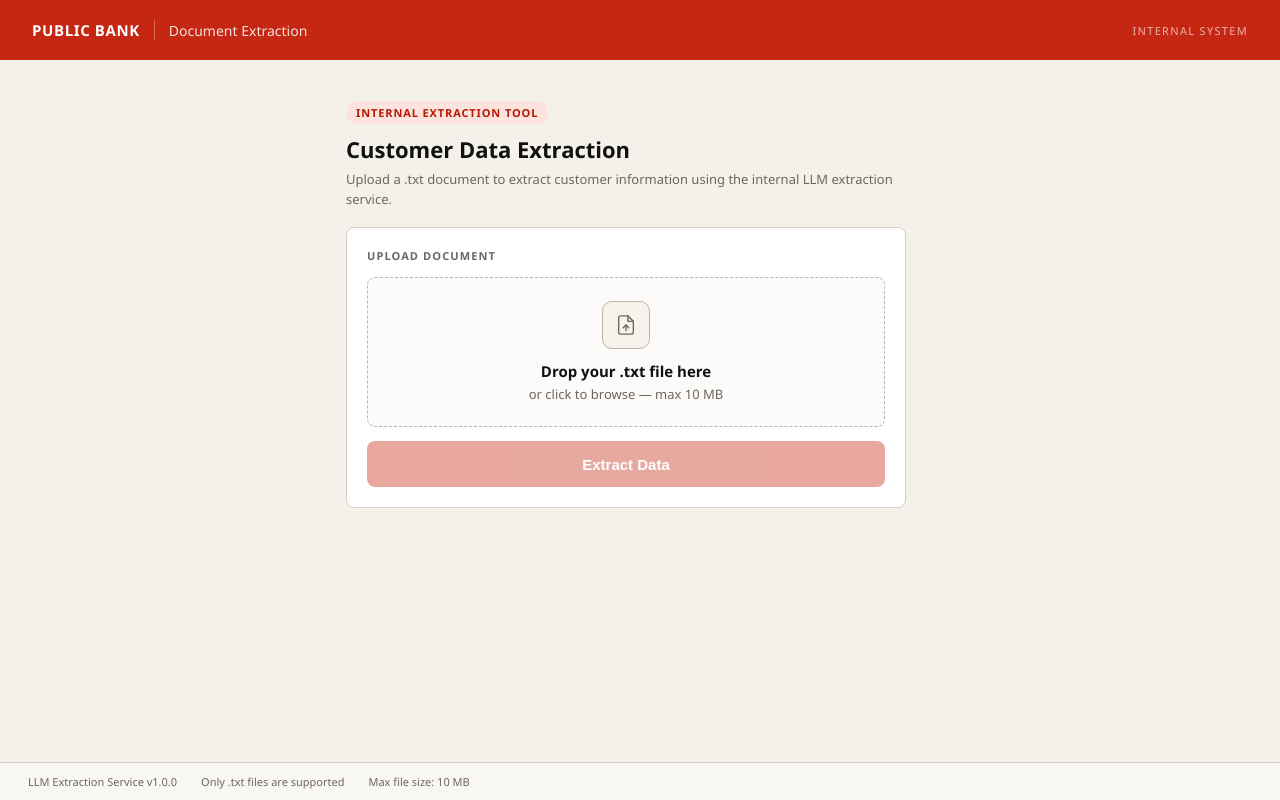
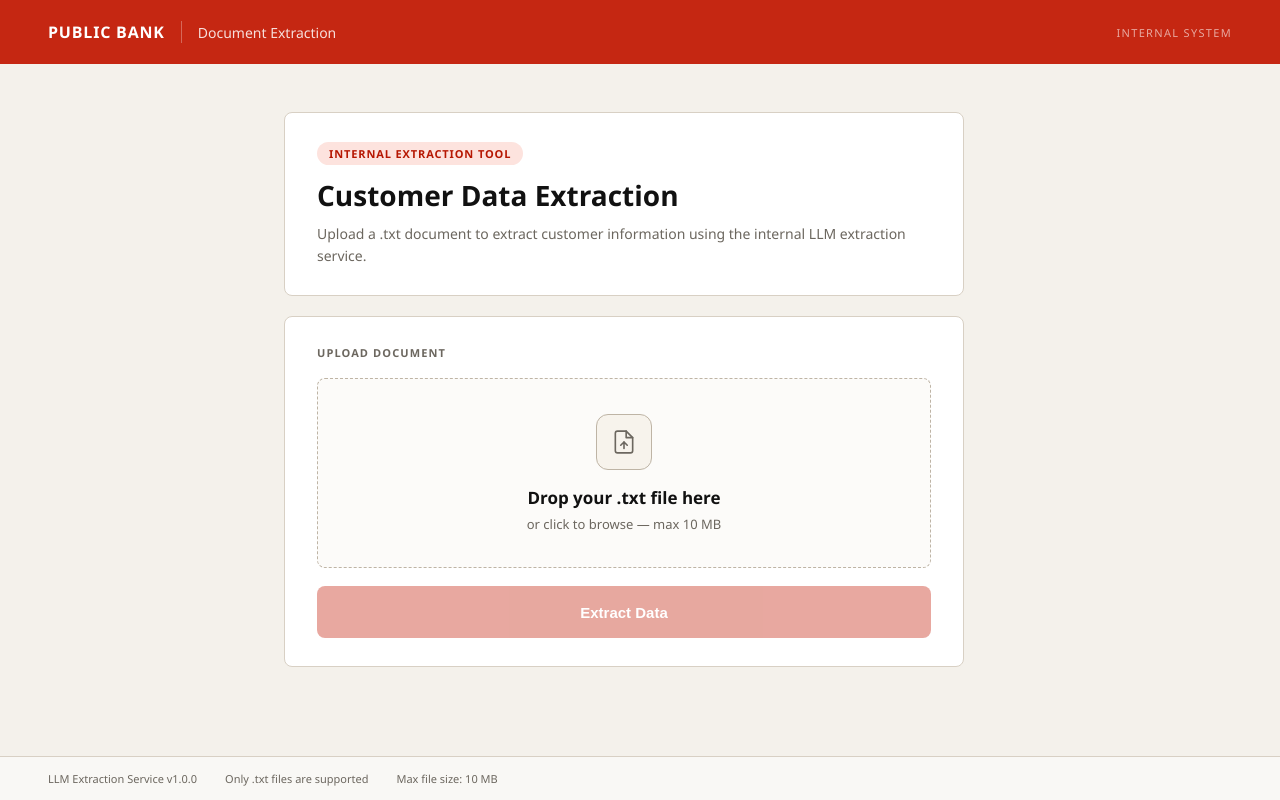
Before and after one commit to heyitssyakirrr/txt-extraction-using-llm, a FastAPI app: page / in a window 1280 px wide. Run offline with FastAPI, Linux system fonts and the light colour scheme.

Commit message:
UI_update

```diff
--- a/app/static/style.css
+++ b/app/static/style.css
@@ -34,31 +34,31 @@ body {
 
 /* TOPBAR */
 .topbar {
-    height: 60px;
+    height: 64px;
     background: var(--pb-red);
     color: #fff;
     display: flex;
     align-items: center;
     justify-content: space-between;
-    padding: 0 32px;
+    padding: 0 48px;
     flex-shrink: 0;
 }
 
 .topbar-left {
     display: flex;
     align-items: center;
-    gap: 14px;
+    gap: 16px;
 }
 
 .topbar-brand {
-    font-size: 15px;
+    font-size: 16px;
     font-weight: 700;
-    letter-spacing: 0.04em;
+    letter-spacing: 0.05em;
 }
 
 .topbar-divider {
     width: 1px;
-    height: 20px;
+    height: 22px;
     background: rgba(255,255,255,0.3);
 }
 
@@ -71,39 +71,44 @@ body {
     font-size: 11px;
     letter-spacing: 0.12em;
     text-transform: uppercase;
-    color: rgba(255,255,255,0.65);
+    color: rgba(255,255,255,0.6);
 }
 
-/* PAGE */
+/* PAGE LAYOUT */
 .page-container {
     flex: 1;
     display: flex;
     align-items: flex-start;
     justify-content: center;
-    padding: 40px 32px;
-    gap: 28px;
-    transition: justify-content 0.4s ease;
+    padding: 48px 48px;
+    gap: 32px;
 }
 
-/* UPLOAD PANEL — centered by default, shifts left after extract */
+/* UPLOAD PANEL */
 .upload-panel {
     width: 100%;
-    max-width: 560px;
+    max-width: 680px;
+    display: flex;
+    flex-direction: column;
+    gap: 20px;
     transition: max-width 0.4s ease;
 }
 
-/* When results are shown, shrink upload panel */
 .page-container.has-results .upload-panel {
-    max-width: 480px;
+    max-width: 620px;
 }
 
+/* HEADER CARD */
 .panel-header {
-    margin-bottom: 18px;
+    background: var(--pb-surface);
+    border: 1px solid var(--pb-border);
+    border-radius: var(--radius);
+    padding: 28px 32px;
 }
 
 .hero-badge {
     display: inline-flex;
-    padding: 4px 10px;
+    padding: 4px 12px;
     border-radius: 999px;
     background: #fde3de;
     color: var(--pb-red-dark);
@@ -111,31 +116,33 @@ body {
     font-weight: 700;
     letter-spacing: 0.08em;
     text-transform: uppercase;
-    margin-bottom: 10px;
+    margin-bottom: 14px;
 }
 
 .page-title {
-    margin: 0 0 6px;
-    font-size: 22px;
+    margin: 0 0 10px;
+    font-size: 28px;
     font-weight: 700;
     color: #111;
+    line-height: 1.2;
 }
 
 .page-subtitle {
     margin: 0;
-    font-size: 13px;
+    font-size: 14px;
     color: var(--pb-muted);
-    line-height: 1.5;
+    line-height: 1.6;
 }
 
+/* UPLOAD CARD */
 .upload-card {
     background: var(--pb-surface);
     border: 1px solid var(--pb-border);
     border-radius: var(--radius);
-    padding: 20px;
+    padding: 28px 32px;
     display: flex;
     flex-direction: column;
-    gap: 14px;
+    gap: 18px;
 }
 
 .section-label {
@@ -151,7 +158,7 @@ body {
     position: relative;
     border: 1.5px dashed var(--pb-border-dark);
     border-radius: var(--radius);
-    min-height: 150px;
+    min-height: 190px;
     display: flex;
     flex-direction: column;
     align-items: center;
@@ -159,7 +166,7 @@ body {
     background: #fcfbf9;
     text-align: center;
     cursor: pointer;
-    padding: 20px;
+    padding: 32px 24px;
     transition: border-color 0.15s, background 0.15s;
 }
 
@@ -179,28 +186,28 @@ body {
 }
 
 .drop-icon {
-    width: 48px;
-    height: 48px;
+    width: 56px;
+    height: 56px;
     border: 1.5px solid var(--pb-border-dark);
-    border-radius: 10px;
+    border-radius: 12px;
     display: flex;
     align-items: center;
     justify-content: center;
     background: #f7f3ec;
-    margin-bottom: 12px;
+    margin-bottom: 16px;
 }
 
 .drop-icon svg {
-    width: 22px;
-    height: 22px;
+    width: 26px;
+    height: 26px;
     stroke: var(--pb-muted);
 }
 
 .drop-title {
-    font-size: 15px;
+    font-size: 17px;
     font-weight: 700;
     color: #111;
-    margin-bottom: 4px;
+    margin-bottom: 6px;
 }
 
 .drop-hint {
@@ -294,7 +301,7 @@ body {
     border-radius: var(--radius);
     background: var(--pb-red);
     color: #fff;
-    height: 46px;
+    height: 52px;
     font-size: 15px;
     font-weight: 700;
     cursor: pointer;
@@ -412,31 +418,34 @@ body {
 /* FOOTER */
 .page-footer {
     border-top: 1px solid var(--pb-border);
-    padding: 0 28px;
-    height: 38px;
+    padding: 0 48px;
+    height: 44px;
     font-size: 11px;
     color: var(--pb-muted);
     display: flex;
     align-items: center;
-    gap: 24px;
+    gap: 28px;
     flex-shrink: 0;
-    background: rgba(255,255,255,0.4);
+    background: rgba(255,255,255,0.5);
 }
 
 /* RESPONSIVE */
-@media (max-width: 768px) {
+@media (max-width: 900px) {
     .page-container {
         flex-direction: column;
         align-items: center;
-        padding: 24px 16px;
+        padding: 32px 24px;
     }
 
+    .upload-panel,
     .page-container.has-results .upload-panel {
         max-width: 100%;
     }
 
     .page-container.has-results .results-panel {
         width: 100%;
+        opacity: 1;
+        overflow: visible;
     }
 
     .results-card {
--- a/app/templates/index.html
+++ b/app/templates/index.html
@@ -21,7 +21,7 @@
 
     <main class="page-container" id="pageContainer">
 
-        <!-- LEFT: Upload (centered before extract, shifts left after) -->
+        <!-- LEFT: Upload -->
         <section class="upload-panel">
             <div class="panel-header">
                 <div class="hero-badge">Internal Extraction Tool</div>
@@ -85,7 +85,7 @@
                     <span id="submitLabel">Extract Data</span>
                 </button>
 
-                <button id="resetBtn" class="reset-btn" type="button">
+                <button id="resetBtn" class="reset-btn" type="button" style="display:none;">
                     <svg viewBox="0 0 24 24" fill="none" stroke="currentColor" stroke-width="2" stroke-linecap="round">
                         <polyline points="1 4 1 10 7 10"></polyline>
                         <path d="M3.51 15a9 9 0 1 0 .49-4.5"></path>
@@ -95,10 +95,10 @@
             </div>
         </section>
 
-        <!-- RIGHT: Results (hidden until extract) -->
+        <!-- RIGHT: Results -->
         <section class="results-panel" id="resultsPanel">
             <div class="results-card">
-                <div class="section-label">Extracted Fields</div>
+                <span class="section-label">Extracted Fields</span>
 
                 <div class="field-row">
                     <div class="field-label">Customer Name</div>
```
Also changed, not shown: other parts of app/static/style.css (+18 -16 lines), app/static/app.js (+59 -26 lines).
